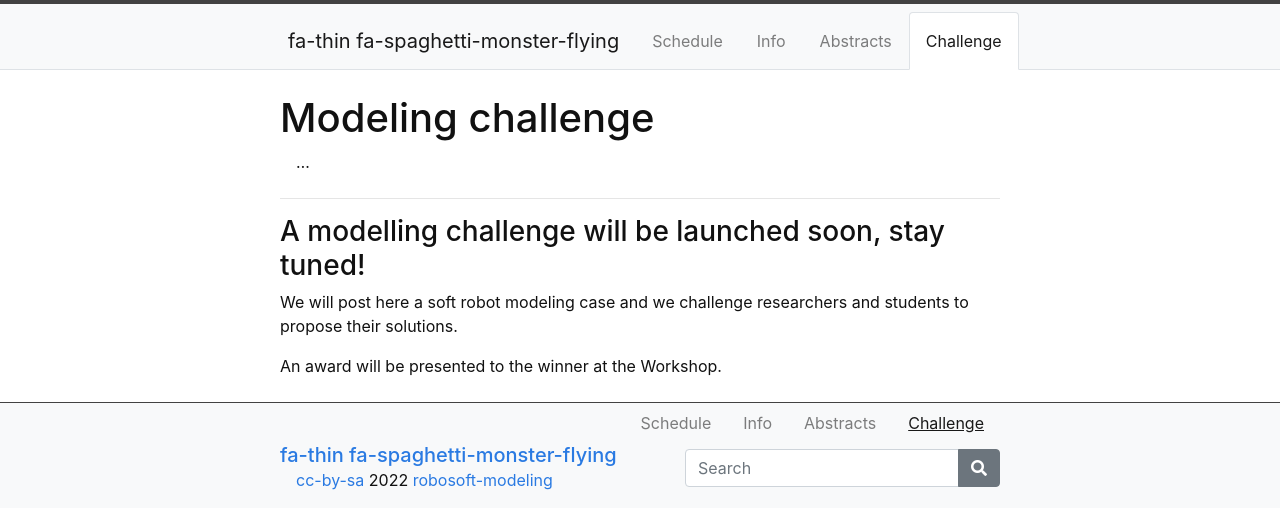
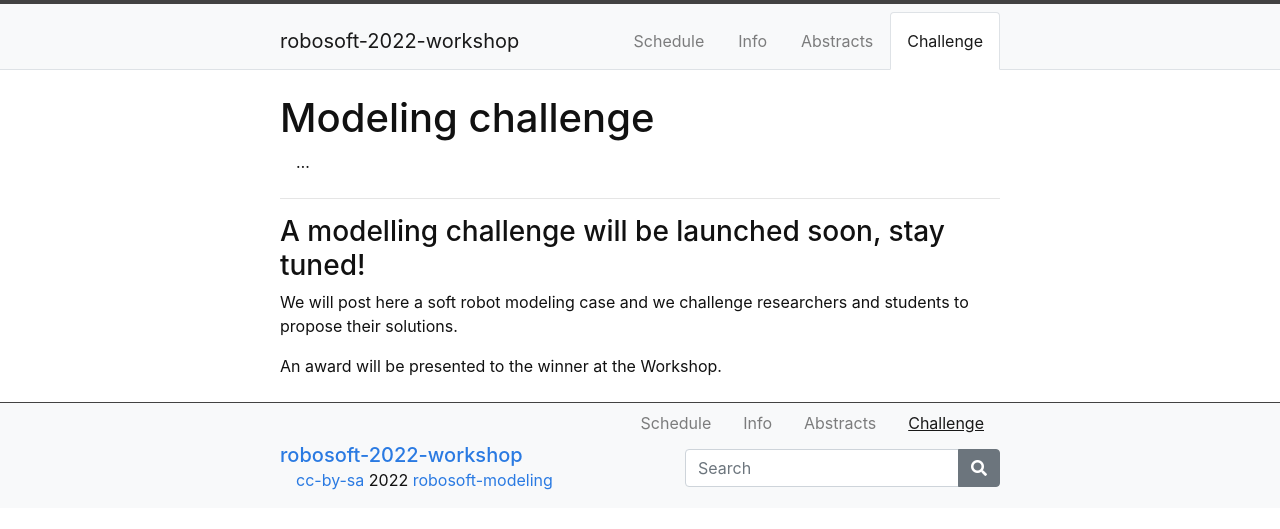
Before and after one commit to robosoft-modeling/robosoft-2022-workshop, a Jekyll site: the page built from content/4-challenge.md, in a window 1280 px wide. Shown: the top 529 px of the page. Built offline with Jekyll 4.4.1, drawn with Linux system fonts in a browser that asks for light colours.

Commit message:
Update _config.yml

```diff
--- a/_config.yml
+++ b/_config.yml
@@ -1,6 +1,6 @@
 # Site settings
-title: fa-thin fa-spaghetti-monster-flying
-title-icon: fa-brands fa-octopus-deploy
+title:
+title-icon:
 description: "Robosoft 2022 workshop: Soft Robotics modeling: what are we missing?"
 keywords: "soft robotics, modeling, robosoft, computational physics"
 featured-image:
```
